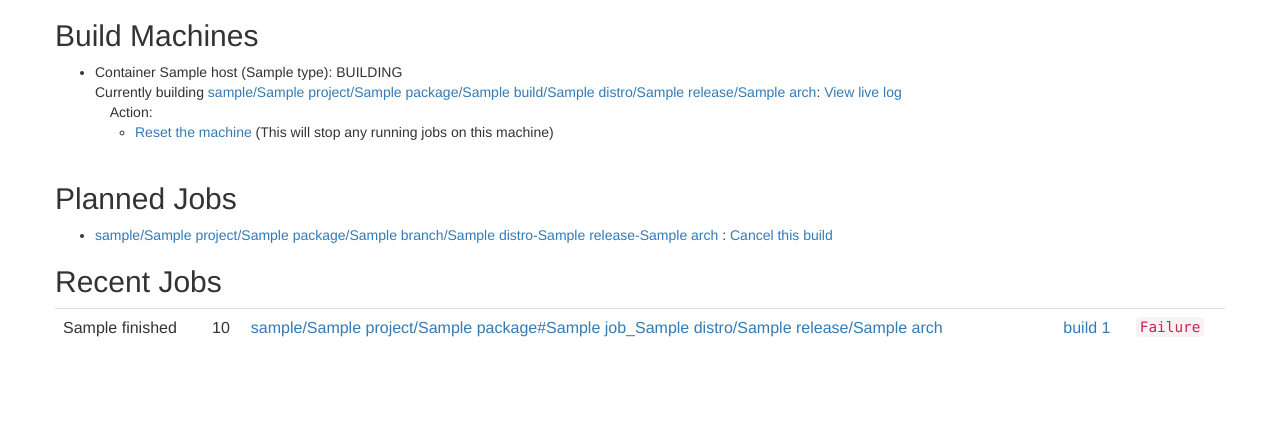
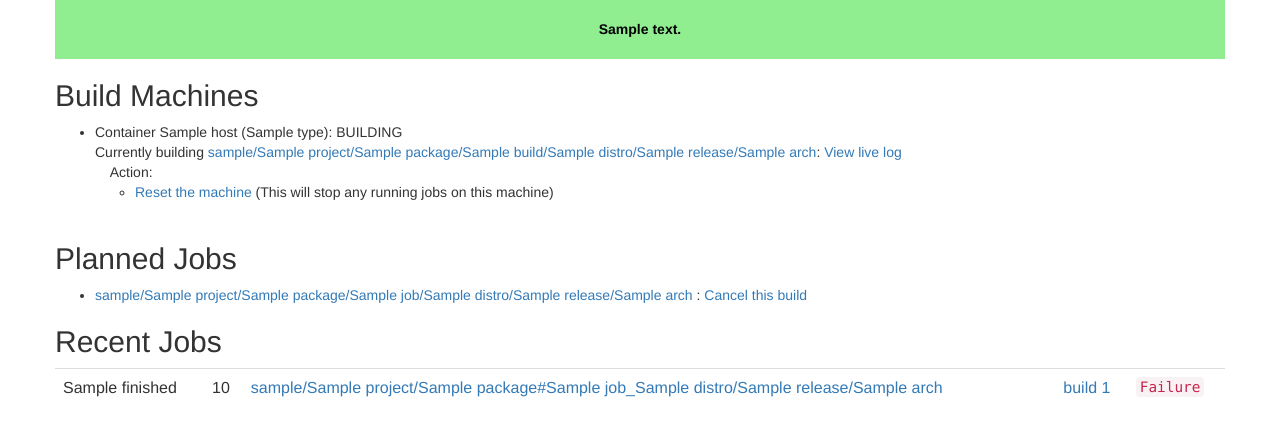
Before and after one commit to SolidCharity/LightBuildServer, a Django app: template machines/templates/machines/index.html in a window 1280 px wide. Shown: the part 51-487 px from the top of the page. Run offline with Django 3.2, Linux system fonts and the light colour scheme; the template is opened without the code that fills it: most values are stand-ins (such as "Sample title", 1, 10 or a date in 2020); some libraries are stand-ins or nearby versions.

Commit message:
cancel planned build
add error and success messages on the machine monitor view

```diff
--- a/builder/urls.py
+++ b/builder/urls.py
@@ -5,4 +5,5 @@ from . import views
 app_name = 'builder'
 urlpatterns = [
     path('triggerbuild/<str:user>/<str:project>/<str:package>/<str:branchname>/<str:lxcdistro>/<str:lxcrelease>/<str:lxcarch>', views.buildtarget, name='triggerbuild'),
+    path('cancelplannedbuild/<str:user>/<str:project>/<str:package>/<str:branchname>/<str:lxcdistro>/<str:lxcrelease>/<str:lxcarch>', views.cancelbuild, name='cancelplannedbuild'),
 ]
--- a/machines/templates/machines/index.html
+++ b/machines/templates/machines/index.html
@@ -8,6 +8,13 @@
 
 <div class="container">
     <div class="row">
+        {% if successmessage %}
+        <div class="success">{{successmessage}}</div>
+        {%endif%}
+        {% if errormessage %}
+        <div class="error">{{errormessage}}</div>
+        {%endif%}
+
         <h2>Build Machines</h2>
         <ul>
             {% for machine in machines_list %}
@@ -34,10 +41,10 @@
         <ul>
             {% for job in waiting_builds %}
             <li>
-                <a href="/package/{{job.user.username}}/{{job.project}}/{{job.package}}#{{job.branchname}}_{{job.distro}}/{{job.release}}/{{job.arch}}">
-                    {{job.user.username}}/{{job.project}}/{{job.package}}/{{job.branch}}/{{job.distro}}-{{job.release}}-{{job.arch}}</a>
+                <a href="/projects/{{job.user.username}}/{{job.project}}/package/{{job.package}}#{{job.branchname}}_{{job.distro}}/{{job.release}}/{{job.arch}}">
+                    {{job.user.username}}/{{job.project}}/{{job.package}}/{{job.branchname}}/{{job.distro}}/{{job.release}}/{{job.arch}}</a>
                 {% if request.user %}
-                : <a href="/cancelplannedbuild/{{job.user.username}}/{{job.project}}/{{job.package}}/{{job.branch}}/{{job.distro}}-{{job.release}}-{{job.arch}}">
+                : <a href="/cancelplannedbuild/{{job.user.username}}/{{job.project}}/{{job.package}}/{{job.branchname}}/{{job.distro}}/{{job.release}}/{{job.arch}}">
                     Cancel this build</a>
                 {% endif %}
             </li>
--- a/static/styles/main.css
+++ b/static/styles/main.css
@@ -11,3 +11,18 @@ a.success, li.success, code.success {
 a.failure, li.failure, code.failure {
   background-color: red;
 }
+
+div.error {
+    padding: 20px;
+    background-color: red;
+    color: white;
+    font-weight: bolder;
+}
+
+div.success {
+    padding: 20px;
+    background-color: lightgreen;
+    color: black;
+    font-weight: bolder;
+    text-align: center;
+}
```
Also changed, not shown: builder/views.py (+22 -0 lines), lib/LightBuildServer.py (+11 -10 lines), machines/views.py (+5 -2 lines).
